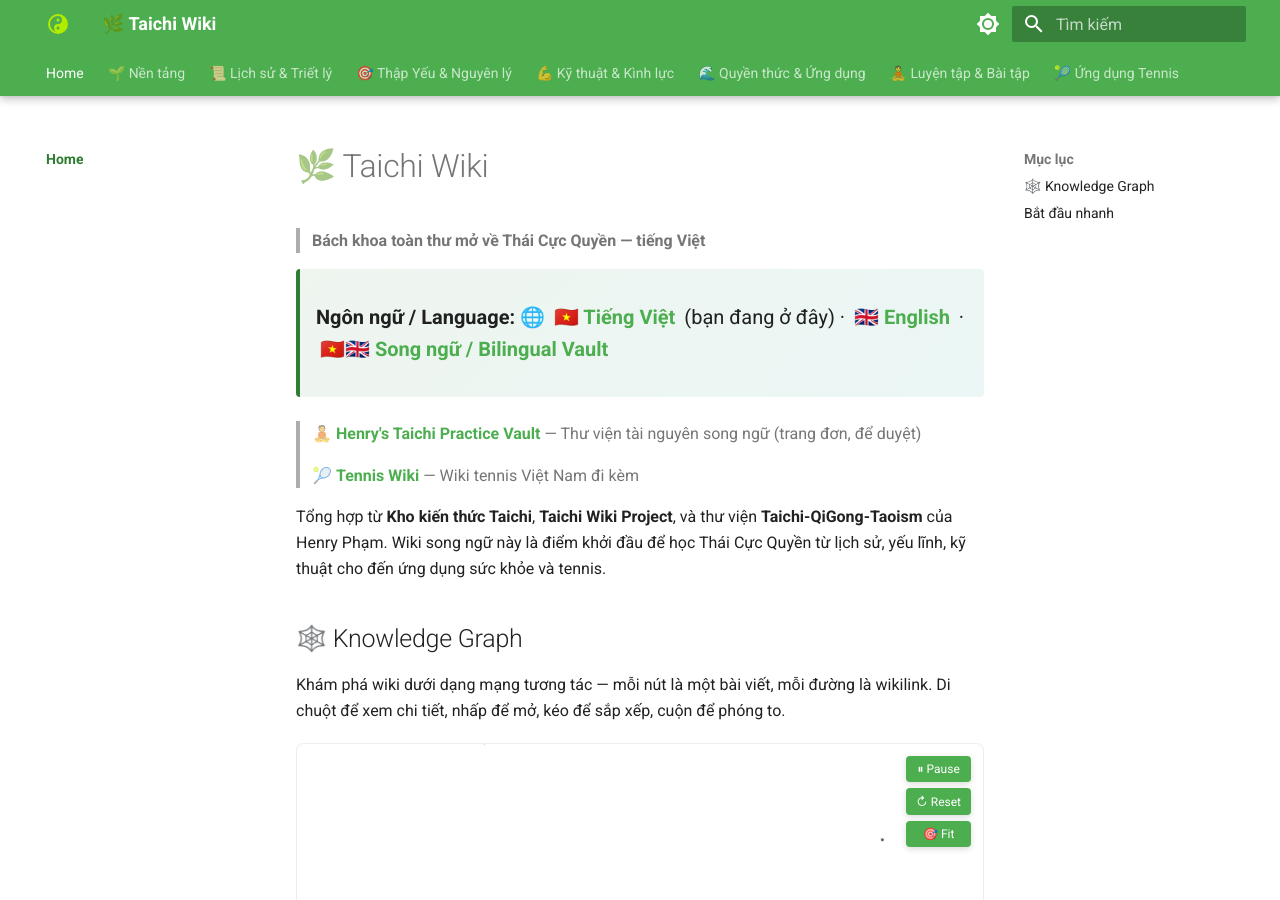
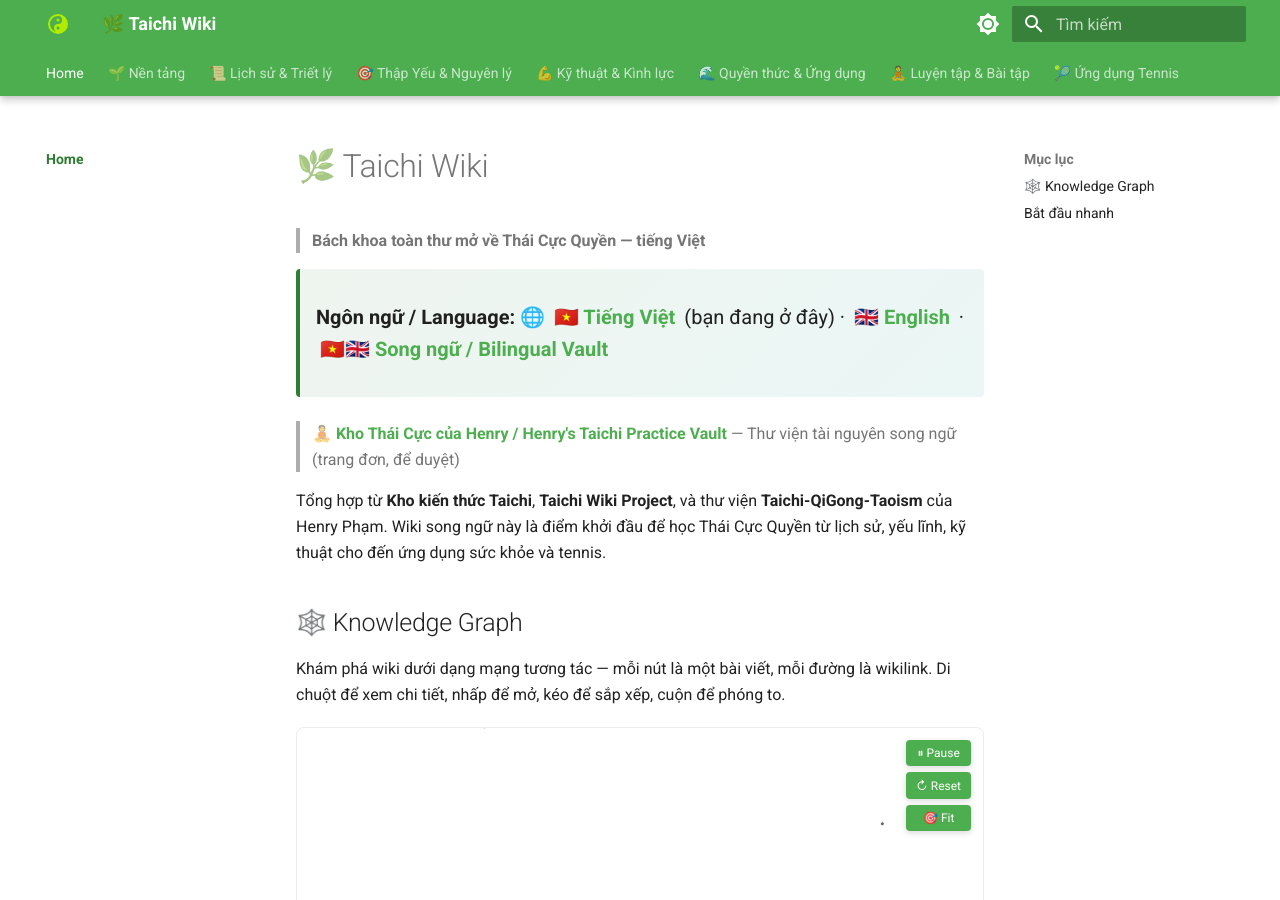
Before and after one commit to HenryPhamDuc/taichi-wiki, an MkDocs documentation site: the page built from docs/index.md, in a window 1280 px wide and 900 px high. Built offline with MkDocs 1.6.1 and Material for MkDocs 9.7.7, drawn with Linux system fonts in a browser that asks for light colours.

Commit message:
Remove external Tennis Wiki cross-link from landing page
Drop the '🎾 Tennis Wiki' link from the sister-sites block. Keep the
local /tennis/ cluster (Tai Chi applications to tennis sport) which
is a content section, not an external link.

```diff
--- a/docs/index.md
+++ b/docs/index.md
@@ -7,9 +7,7 @@
 🌐 **[🇻🇳 Tiếng Việt](https://henryPhamDuc.github.io/taichi-wiki/)** (bạn đang ở đây) · **[🇬🇧 English](https://henryPhamDuc.github.io/taichi-wiki-en/)** · **[🇻🇳🇬🇧 Song ngữ / Bilingual Vault](https://henryphamduc.github.io/taichi/)**
 </div>
 
-> 🧘 **[Henry's Taichi Practice Vault](https://henryphamduc.github.io/taichi/)** — Thư viện tài nguyên song ngữ (trang đơn, để duyệt)
->
-> 🎾 **[Tennis Wiki](https://henryphamduc.github.io/tennis-wiki/)** — Wiki tennis Việt Nam đi kèm
+> 🧘 **[Kho Thái Cực của Henry / Henry's Taichi Practice Vault](https://henryphamduc.github.io/taichi/)** — Thư viện tài nguyên song ngữ (trang đơn, để duyệt)
 
 Tổng hợp từ **Kho kiến thức Taichi**, **Taichi Wiki Project**, và thư viện **Taichi-QiGong-Taoism** của Henry Phạm. Wiki song ngữ này là điểm khởi đầu để học Thái Cực Quyền từ lịch sử, yếu lĩnh, kỹ thuật cho đến ứng dụng sức khỏe và tennis.
 
```
